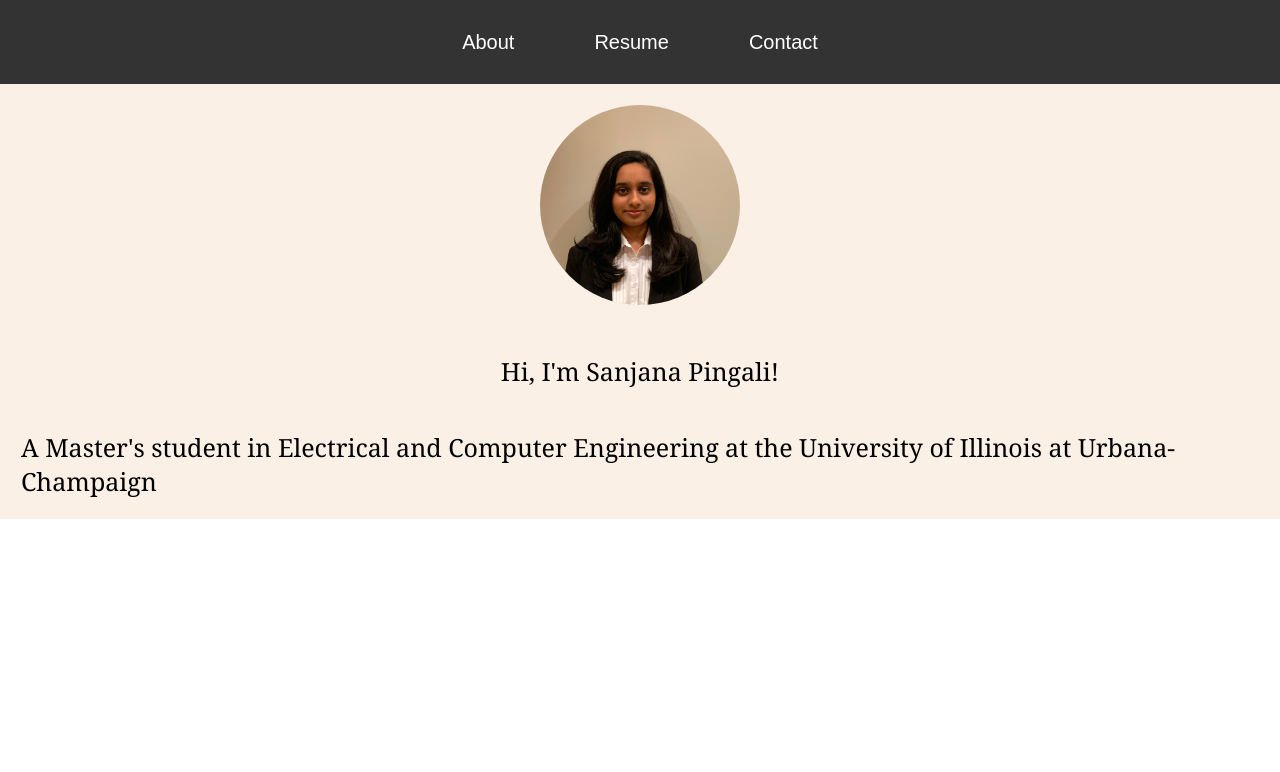
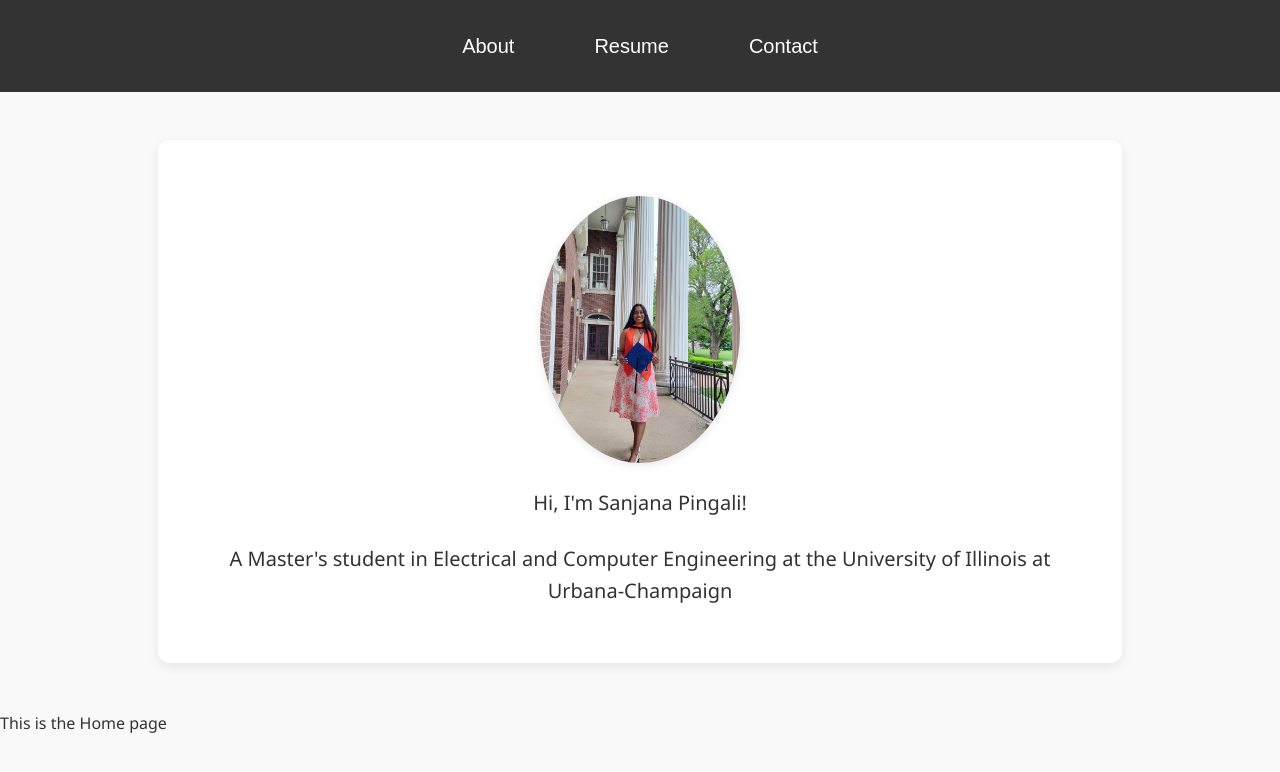
Before and after one commit to sanjana3101/sanjana3101.github.io, a React (Create React App) app in the folder my-app/: page / in a window 1280 px wide. Shown: the top 772 px of the page. Built offline with nearby package versions, Linux system fonts and the light colour scheme.

Commit message:
fix formatting

```diff
--- a/my-app/src/App.css
+++ b/my-app/src/App.css
@@ -1,58 +1,75 @@
-.App {
+/* Base Reset */
+body {
+  margin: 0;
+  font-family: 'Segoe UI', Tahoma, Geneva, Verdana, sans-serif;
+  background-color: #f9f9f9;
+  color: #333;
+  line-height: 1.6;
+}
+
+/* Container for the main welcome content */
+.container {
+  max-width: 900px;
+  margin: 3rem auto;
+  padding: 2rem;
+  background-color: #ffffff;
+  border-radius: 12px;
+  box-shadow: 0 4px 12px rgba(0, 0, 0, 0.08);
   text-align: center;
 }
 
-.App-logo {
-  height: 40vmin;
-  pointer-events: none;
+/* Individual content blocks */
+.segment {
+  margin: 1.5rem 0;
+  font-size: 1.25rem;
+  font-weight: 500;
 }
 
-@media (prefers-reduced-motion: no-preference) {
-  .App-logo {
-    animation: App-logo-spin infinite 20s linear;
-  }
+/* Image component (e.g., profile photo) */
+.segment img {
+  max-width: 200px;
+  border-radius: 50%;
+  box-shadow: 0 2px 10px rgba(0,0,0,0.1);
 }
 
-.App-header {
-  background-color: #282c34;
-  min-height: 100vh;
-  display: flex;
-  flex-direction: column;
-  align-items: center;
-  justify-content: center;
-  font-size: calc(10px + 2vmin);
-  color: white;
+/* Navbar styles if needed */
+.navbar {
+  background-color: #333;
+  padding: 1rem 0;
+  text-align: center;
 }
 
-.App-link {
-  color: #61dafb;
+.navbar a {
+  color: white;
+  margin: 0 1rem;
+  text-decoration: none;
+  font-weight: 600;
 }
 
+.navbar a:hover {
+  text-decoration: underline;
+}
+
+/* Resume iframe (in Resume.jsx or if you use it directly) */
+iframe {
+  width: 100%;
+  height: 600px;
+  border: none;
+  margin-top: 2rem;
+  border-radius: 8px;
+}
+
+/* Responsive Design */
+@media (max-width: 600px) {
   .container {
-  display: flex;
-  flex-direction: column;
-  height: 100vh; /* Set the container height to fill the entire viewport */
+    padding: 1rem;
   }
 
   .segment {
-  display: flex;
-  background-color: #faf0e6;
-  /* flex: 1; Equal flex distribution to make all segments equal in size */
-  padding: 20px;
-  border: 1px solid #faf0e6;
-  box-sizing: border-box;
-  justify-content: center;
-  align-items: center;
-  font-family: Cambria;
-  font-weight: 3px;
-  font-size: 25px;
+    font-size: 1.1rem;
   }
 
-@keyframes App-logo-spin {
-  from {
-    transform: rotate(0deg);
-  }
-  to {
-    transform: rotate(360deg);
+  .navbar {
+    font-size: 0.9rem;
   }
 }
--- a/my-app/src/App.js
+++ b/my-app/src/App.js
@@ -6,29 +6,27 @@ import Contact from './components/Contact';
 import Resume from './components/Resume';
 import Navbar from './components/Navbar';
 import Image from './components/Image';
-import './App.css'
+import './App.css';
 
 const App = () => {
   return (
-    <div>
     <Router>
-    <Navbar />
-    <div class="container">
-    <div class="segment"> <Image /></div>
-    <div class="segment"> Hi, I'm Sanjana Pingali! </div>
-    <div class="segment"> A Master's student in Electrical and Computer Engineering at the University of Illinois at Urbana-Champaign</div>
-    <div id="example1"><script src="/js/pdfobject.js"></script>
-  <script>PDFObject.embed("/Resume.pdf", "#example1");</script></div>
-    </div>
+      <Navbar />
+      <div className="container">
+        <div className="segment"><Image /></div>
+        <div className="segment">Hi, I'm Sanjana Pingali!</div>
+        <div className="segment">
+          A Master's student in Electrical and Computer Engineering at the University of Illinois at Urbana-Champaign
+        </div>
+      </div>
 
-        <Routes>
-        <Route exact path="/" component={Home} />
-        <Route path="/about" component={About} />
-        <Route path="/resume" component={Resume} />
-        <Route path="/contact" component={Contact} />
+      <Routes>
+        <Route path="/" element={<Home />} />
+        <Route path="/about" element={<About />} />
+        <Route path="/resume" element={<Resume />} />
+        <Route path="/contact" element={<Contact />} />
       </Routes>
     </Router>
-    </div>
   );
 };
 
--- a/my-app/src/components/Image.css
+++ b/my-app/src/components/Image.css
@@ -1,5 +1,15 @@
 .rounded-img {
-    border-radius: 50%; /* Set the border-radius to 50% to make the image rounded */
-    width: 200px; /* Set the width and height to your desired dimensions */
-    height: 200px;
+  width: 300px;              /* Adjust to your preferred size */
+  height: auto;              /* Preserve aspect ratio */
+  border-radius: 0;        /* Optional: soft corners; set to 0 for sharp edges */
+  object-fit: contain;       /* Ensure image fits without distortion */
+  display: block;
+  margin: 0 auto;
+  box-shadow: 0 4px 12px rgba(0, 0, 0, 0.1);
+}
+
+@media (max-width: 600px) {
+  .rounded-img {
+    width: 90%;
   }
+}
--- a/my-app/src/components/Image.js
+++ b/my-app/src/components/Image.js
@@ -4,7 +4,7 @@ const Image = () => {
     return (
       <div>
       <img className="rounded-img" alt=""
-              src={require("./Sanjana_picture.jpg")} />
+              src={require("./img_1.jpg")} />
 
       </div>
     );
```
Also changed, not shown: my-app/src/components/img_1.jpg (added). Lines whose indentation alone changed are shown as unchanged.
